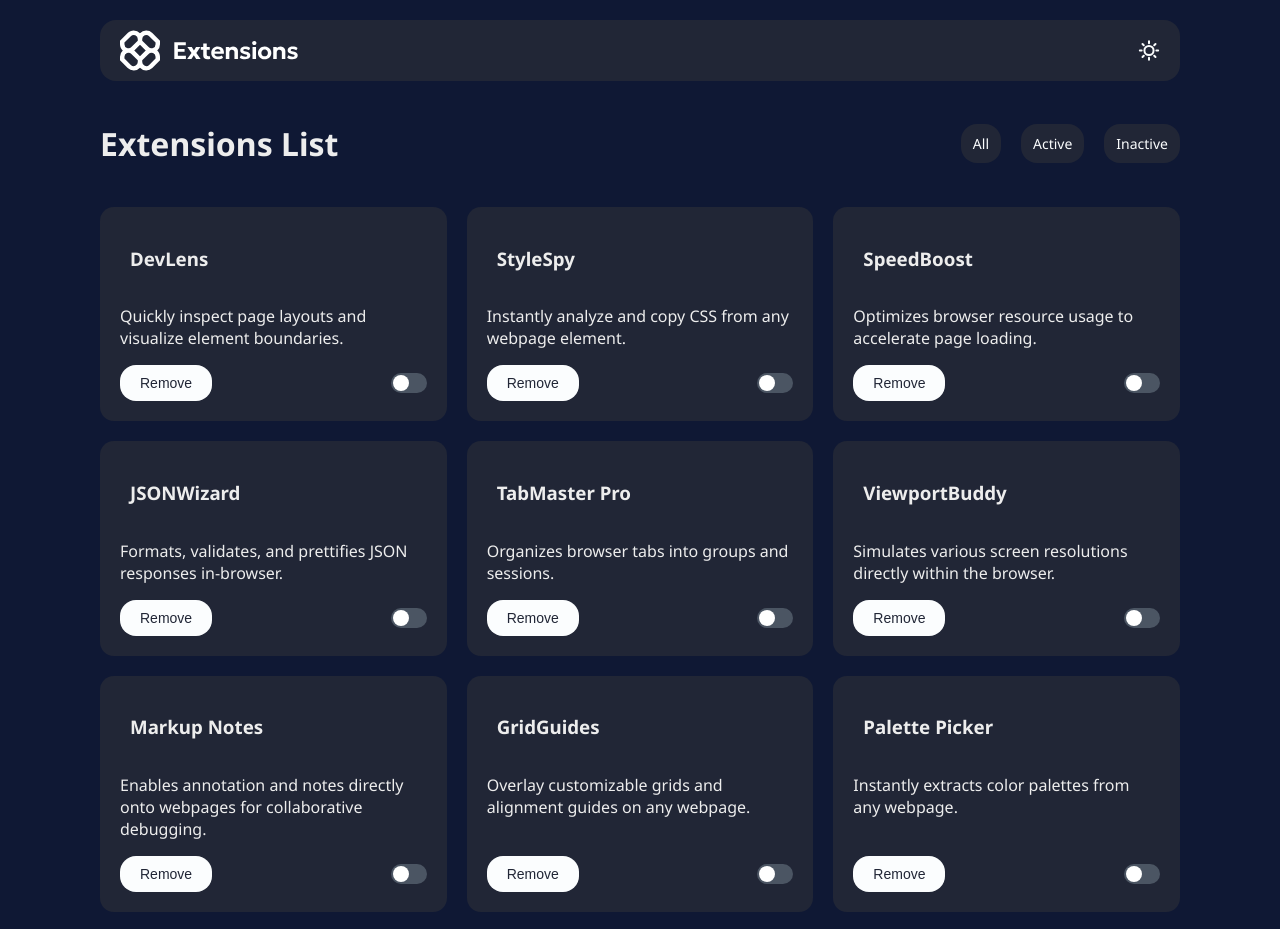
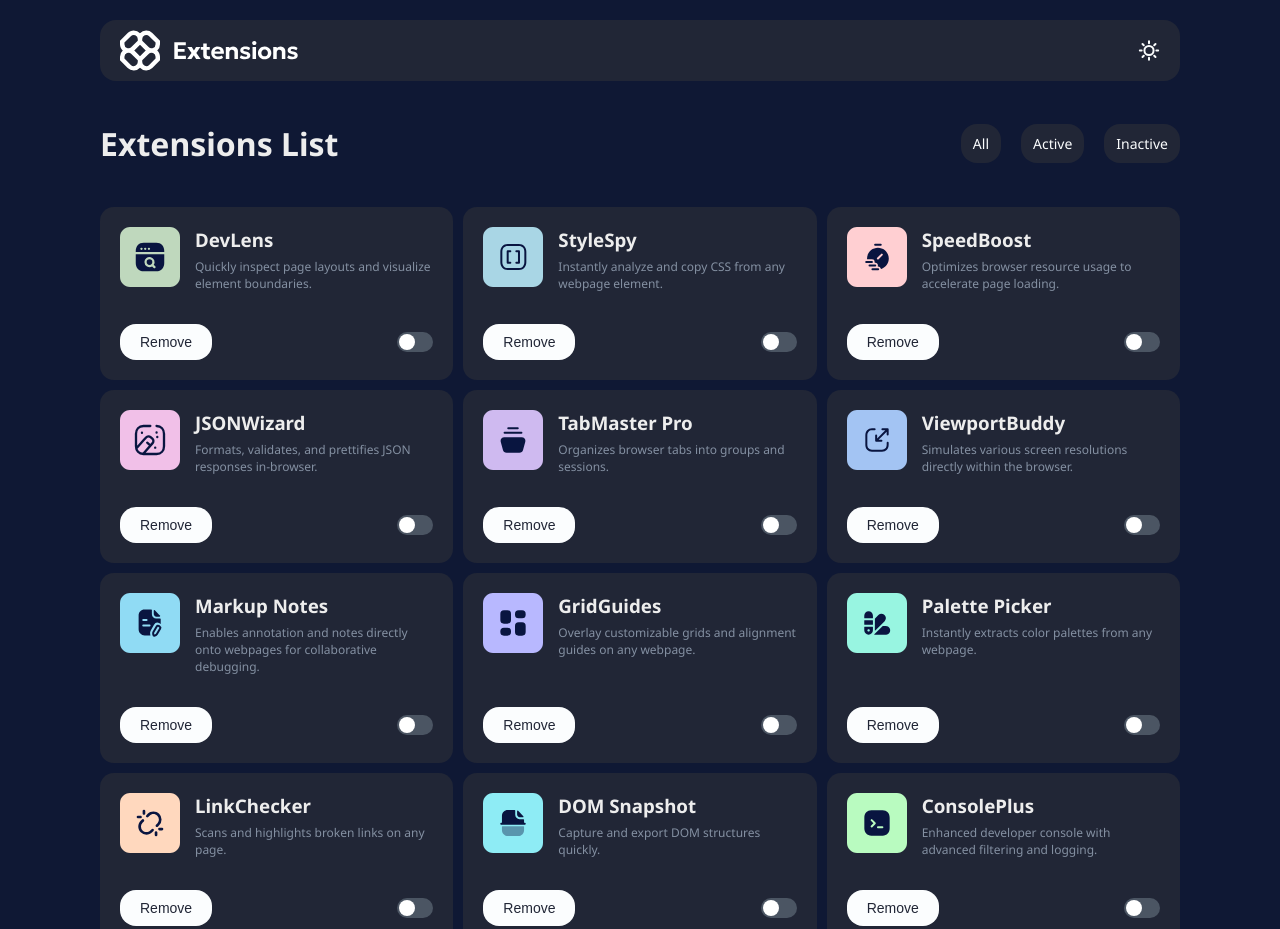
Before and after one commit to Zan-Mhmmdr/ext-manager-ui, a plain HTML site: page index.html in a window 1280 px wide. Shown: the top 929 px of the page. Drawn offline with Linux system fonts and the light colour scheme.

Commit message:
feat: add img in a card

```diff
--- a/script.js
+++ b/script.js
@@ -10,10 +10,12 @@ fetch("data.json")
       card.innerHTML = `
             <div>
               <div class="title">
-                <div class="icon" style="background:${ext.color};"></div>
-                <h3>${ext.name}</h3>
+                <img src="${ext.logo}" />
+                <div class="title-text">
+                    <h3>${ext.name}</h3>
+                    <p>${ext.description}</p>
+                </div>
               </div>
-              <p>${ext.description}</p>
             </div>
             <div class="actions">
               <button class="remove-btn">Remove</button>
--- a/style.css
+++ b/style.css
@@ -70,7 +70,7 @@ header img:first-child {
 .grid {
     display: grid;
     grid-template-columns: repeat(auto-fit, minmax(270px, 1fr));
-    gap: 20px;
+    gap: 10px;
     margin: 0 100px 100px;
 }
 
@@ -86,15 +86,28 @@ header img:first-child {
 
 .card .title {
     display: flex;
-    align-items: center;
+    align-items: start;
     gap: 10px;
     margin-bottom: 10px;
+}
+
+.card .title h3 {
+    margin: 0 0 0 5px;
+}
+
+.card .title p {
+    margin: 6px 0 0 5px;
+    font-size: 12px;
+    font-weight: 400;
+    color: #8490a2;
+
 }
 
 .actions {
     display: flex;
     justify-content: space-between;
     align-items: center;
+    margin-top: 22px;
 }
 
 .actions button {
@@ -109,7 +122,7 @@ header img:first-child {
 }
 
 .actions button:hover {
-    background-color: hsl(200, 60%, 99%)    ;
+    background-color: hsl(200, 60%, 99%);
     color: hsl(226, 25%, 17%);
 
     transform: scale(1.05);
@@ -137,8 +150,9 @@ header img:first-child {
 }
 
 .toggle.active {
-    background-color: hsl(3, 86%, 64%); /* oranye */
-  }
+    background-color: hsl(3, 86%, 64%);
+    /* oranye */
+}
 
 .toggle.active::before {
     transform: translateX(16px);
```
